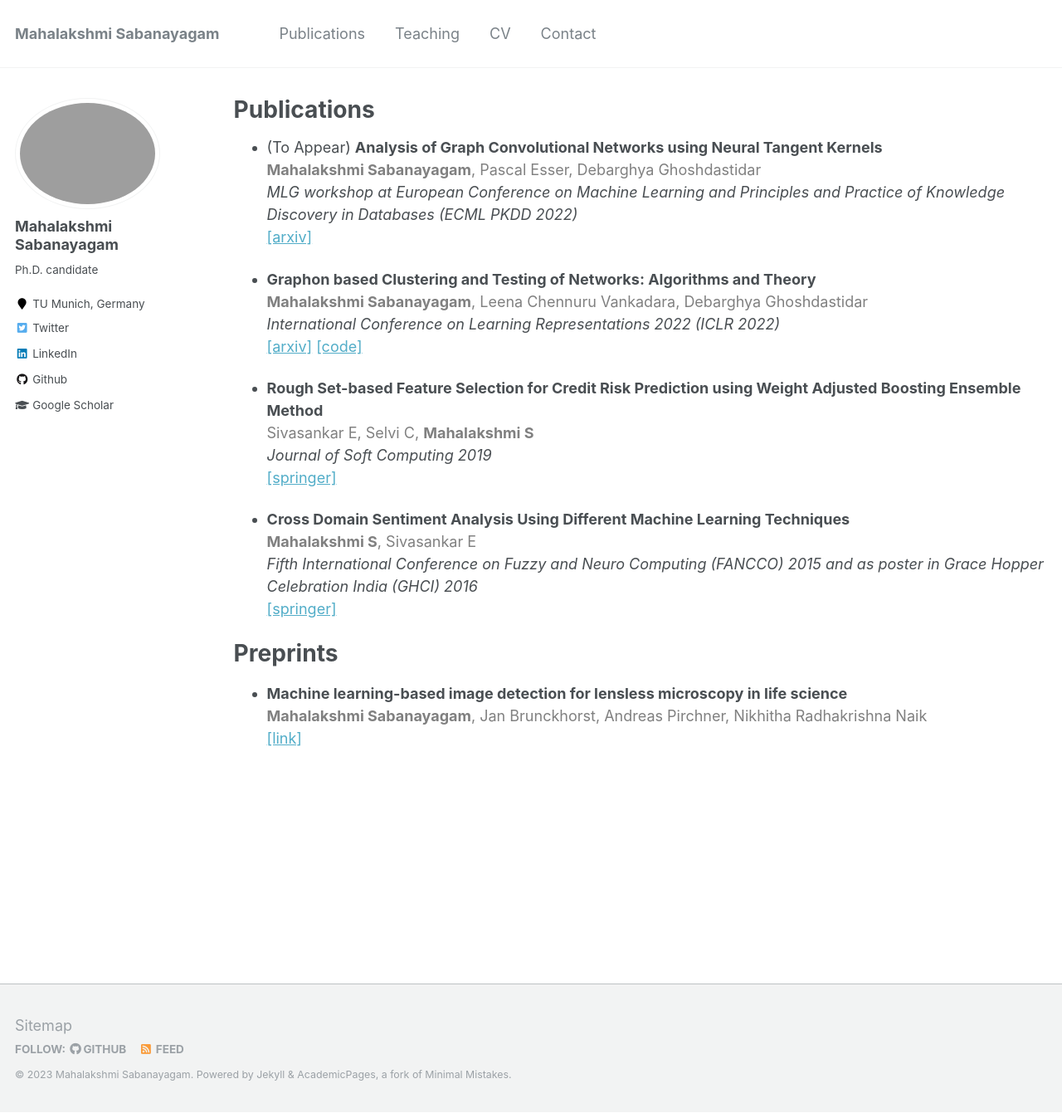
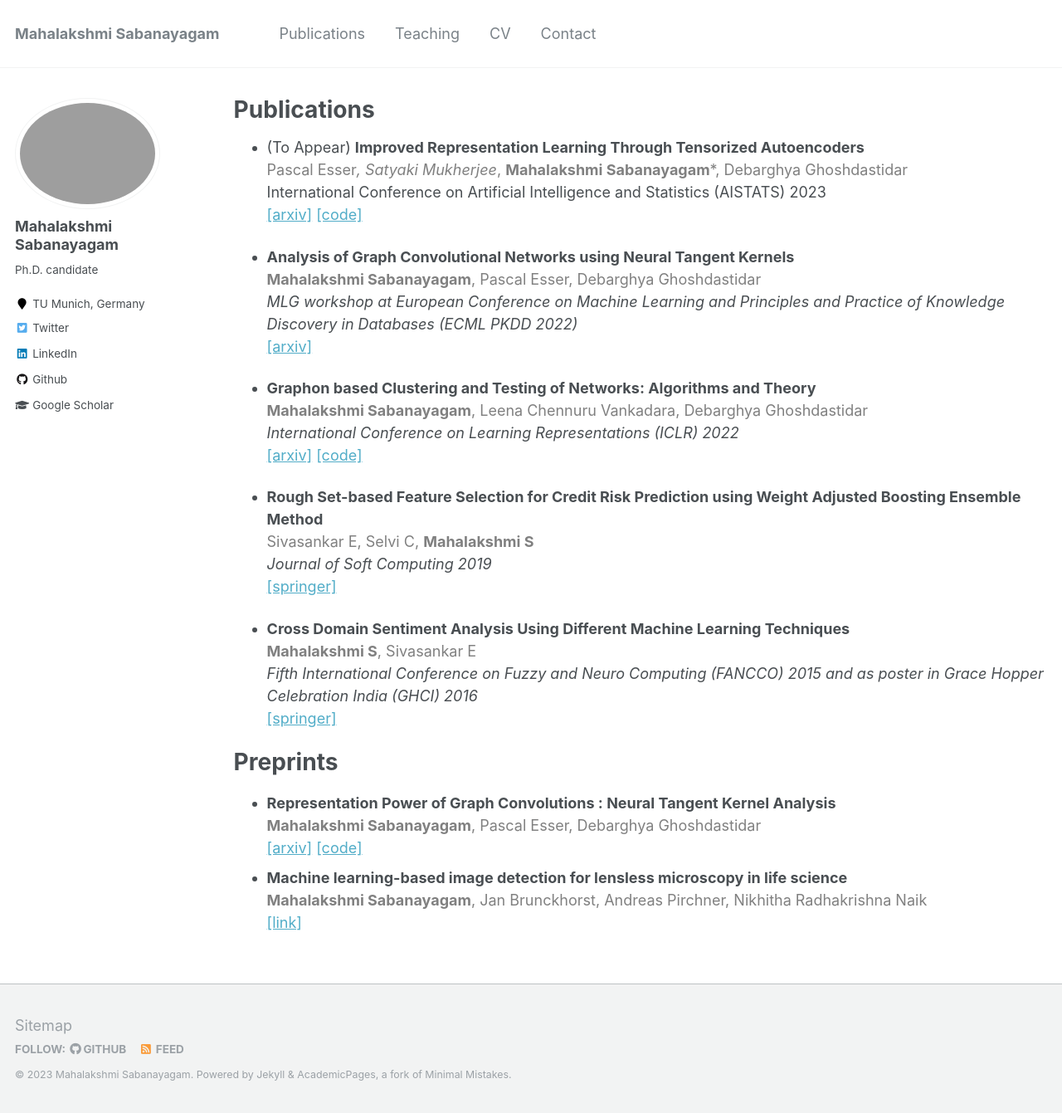
Before and after one commit to mahalakshmi-sabanayagam/mahalakshmi-sabanayagam.github.io, a Jekyll site: the page built from _pages/publications.md, in a window 1280 px wide and 1341 px high. Shown: the whole window at 83% size. Built offline with Jekyll 4.4.1, drawn with Linux system fonts in a browser that asks for light colours.

Commit message:
Update: AISTATS tensorized AE

```diff
--- a/_pages/publications.md
+++ b/_pages/publications.md
@@ -4,15 +4,19 @@ title: "Publications"
 permalink: /publications/
 author_profile: true
 ---
+* (To Appear) **Improved Representation Learning Through Tensorized Autoencoders** <br>
+<span style="color:gray;"> Pascal Esser*, Satyaki Mukherjee*, **Mahalakshmi Sabanayagam***, Debarghya Ghoshdastidar </span><br>
+International Conference on Artificial Intelligence and Statistics (AISTATS) 2023 <br>
+[[arxiv]](https://arxiv.org/pdf/2212.01046.pdf) [[code]](https://github.com/mahalakshmi-sabanayagam/tensorized_autoencoder)
 
-* (To Appear) **Analysis of Graph Convolutional Networks using Neural Tangent Kernels** <br>
+* **Analysis of Graph Convolutional Networks using Neural Tangent Kernels** <br>
 <span style="color:gray;"> **Mahalakshmi Sabanayagam**, Pascal Esser, Debarghya Ghoshdastidar </span> <br>
 _MLG workshop at European Conference on Machine Learning and Principles and Practice of Knowledge Discovery in Databases  (ECML PKDD 2022)_ <br>
 [[arxiv]](https://arxiv.org/abs/2110.04060)
 
 * <span style="font-weight:bold">Graphon based Clustering and Testing of Networks: Algorithms and Theory</span> <br>
 <span style="color:gray;"> **Mahalakshmi Sabanayagam**, Leena Chennuru Vankadara, Debarghya Ghoshdastidar </span>  <br>
-_International Conference on Learning Representations 2022 (ICLR 2022)_ <br>
+_International Conference on Learning Representations (ICLR) 2022_ <br>
 [[arxiv]](https://arxiv.org/abs/2110.02722) [[code]](https://github.com/maha-93/Clustering-Testing-Networks)
 
 * **Rough Set-based Feature Selection for Credit Risk Prediction using Weight Adjusted
@@ -30,7 +34,9 @@ Hopper Celebration India (GHCI) 2016_ <br>
 
 Preprints
 ====
-
+* **Representation Power of Graph Convolutions : Neural Tangent Kernel Analysis** <br>
+<span style="color:gray;"> **Mahalakshmi Sabanayagam**, Pascal Esser, Debarghya Ghoshdastidar </span><br>
+[[arxiv]](https://arxiv.org/abs/2210.09809) [[code]](https://github.com/mahalakshmi-sabanayagam/NTK_GCN)
 * **Machine learning-based image detection for lensless microscopy in life science** <br>
 <span style="color:gray;"> **Mahalakshmi Sabanayagam**, Jan Brunckhorst, Andreas Pirchner, Nikhitha Radhakrishna Naik </span><br>
 [[link]](https://www.mdsi.tum.de/fileadmin/w00cet/di-lab/LMU_-_TUM-DI-LAB_Final_Documentation_SS19.pdf)
```
Also changed, not shown: _pages/teaching.md (+1 -1 lines), 1 other file.
